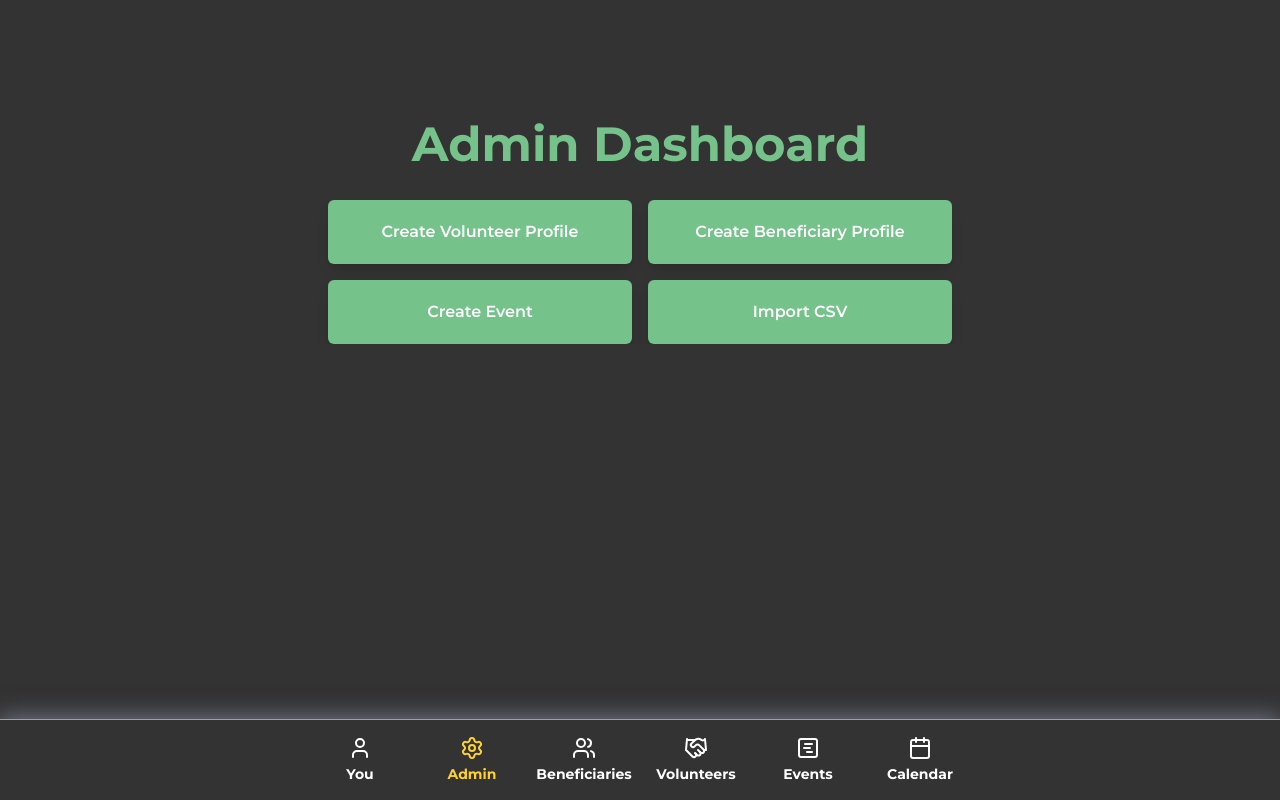
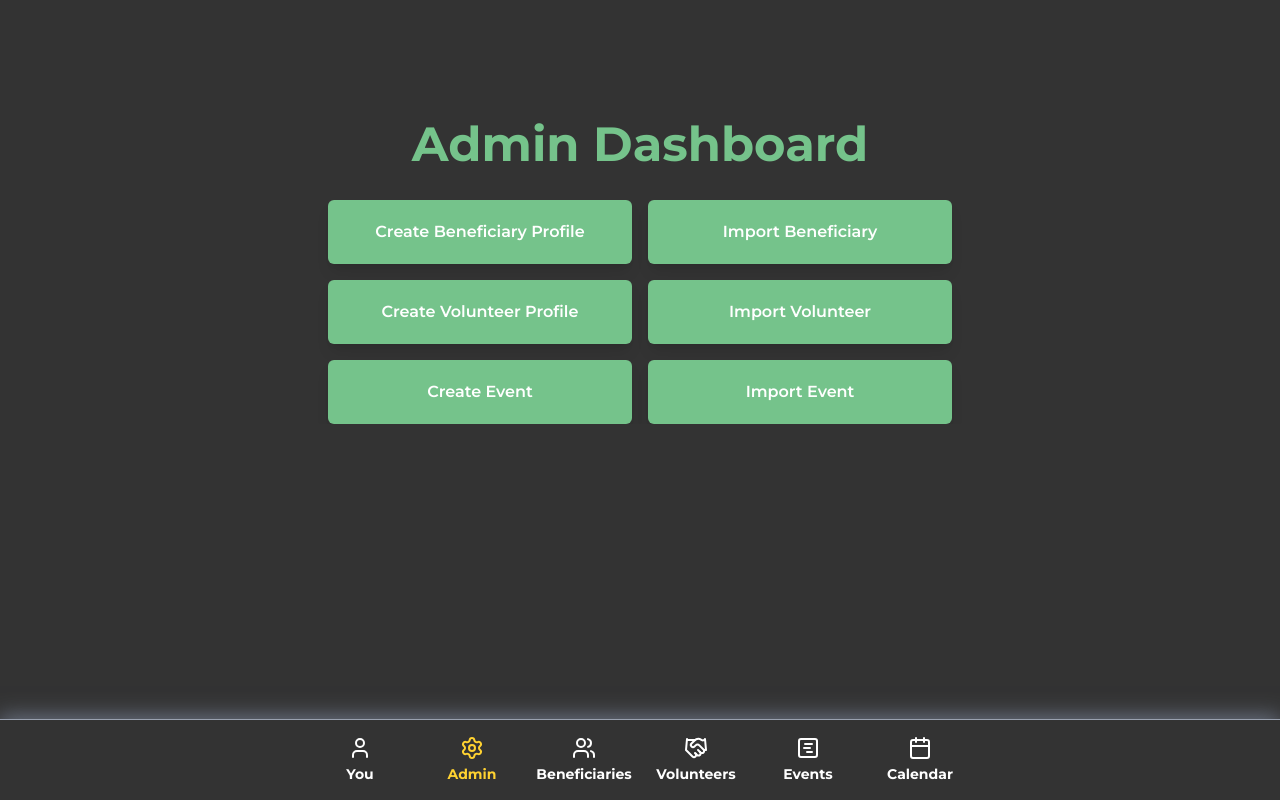
Before and after one commit to Parum-Lucis/csswengS16chai, a React (Vite) app: page /view-admin in a window 1280 px wide. Built offline with nearby package versions, Linux system fonts and the light colour scheme; no server answers; sample sign-in values are in the browser's storage.

Commit message:
Added import buttons

```diff
--- a/src/routes/Admin.tsx
+++ b/src/routes/Admin.tsx
@@ -9,10 +9,12 @@ function Admin(){
     const user = useContext(UserContext)
 
     const urls = [
+        {  name: "Create Beneficiary Profile", pldt: "/create-beneficiary-profile" },
+        {  name: "Import Beneficiary", pldt: "/import-csv" },
         {  name: "Create Volunteer Profile",  pldt: "/create-volunteer-profile" },
-        {  name: "Create Beneficiary Profile", pldt: "/create-beneficiary-profile" },
+        {  name: "Import Volunteer", pldt: "/import-csv" },
         {  name: "Create Event", pldt: "/create-event" },
-        {  name: "Import CSV", pldt: "/import-csv" }
+        {  name: "Import Event", pldt: "/import-csv" }
     ];
 
     useEffect(() => {
```
